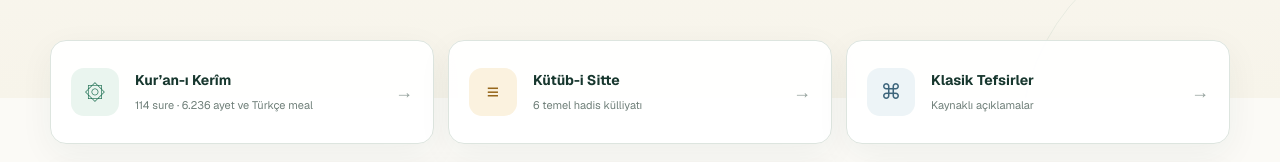
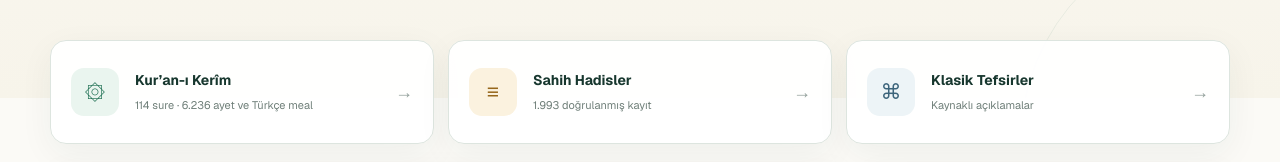
Before and after one commit to saitakarcesme/WikiTefsir, a Next.js app: page / in a window 1280 px wide. Shown: the part 581-743 px from the top of the page. Built offline with nearby package versions, Linux system fonts and the light colour scheme.

Commit message:
copy: show verified hadith coverage

```diff
--- a/app/page.tsx
+++ b/app/page.tsx
@@ -6,7 +6,7 @@ import { getTurkishMeal, getVerse, turkishMealMetadata } from '@/lib/quran';
 
 const collections = [
   { name: 'Kur’an-ı Kerîm', detail: '114 sure · 6.236 ayet ve Türkçe meal', tone: 'green', href: '/sureler' },
-  { name: 'Kütüb-i Sitte', detail: '6 temel hadis külliyatı', tone: 'amber', href: '/hadis' },
+  { name: 'Sahih Hadisler', detail: '1.993 doğrulanmış kayıt', tone: 'amber', href: '/hadis' },
   { name: 'Klasik Tefsirler', detail: 'Kaynaklı açıklamalar', tone: 'blue', href: '/alim/taberi' },
 ];
 
```
